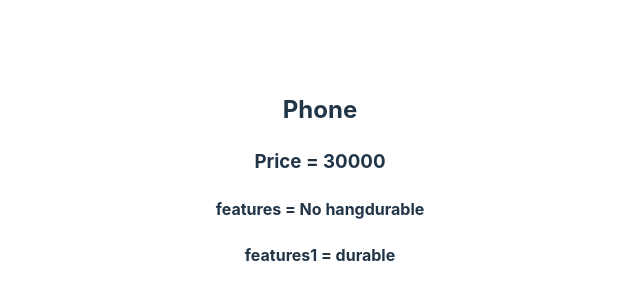
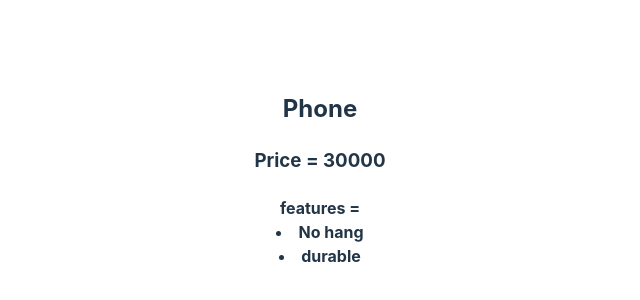
Before and after one commit to Ankitjigna/reactPractice, a React (Vite) app: page / in a window 1280 px wide. Shown: the part 200-500 px from the top of the page, without its empty margins (320-960 px from the left). Built offline with nearby package versions, Linux system fonts and the light colour scheme.

Commit message:
rendering arrays

```diff
--- a/src/Product.jsx
+++ b/src/Product.jsx
@@ -1,12 +1,12 @@
 import "./Product.css"
 
-function Product({Title ,Price ,features,features1 }) {
+function Product({Title ,Price ,features }) {
+    const list = features.map((feature)=><li>{feature}</li>)
     return (
         <div className="Product">
             <h2>{Title}</h2>
             <h3>Price = {Price}</h3>
-            <h4>features = {features}</h4>
-            <h4>features1 = {features1.b}</h4>
+            <h4>features = {list}</h4>
         </div>
     )
 }
--- a/src/ProductTab.jsx
+++ b/src/ProductTab.jsx
@@ -2,10 +2,10 @@ import Product from "./Product.jsx";
 
 function ProductTab() {
   let features = ["No hang","durable"];
-  let option = {a:"No hang",b:"durable"};
+
   return (
     <>
-      <Product Title="Phone"  Price={30000} features={features} features1={option}/>
+      <Product Title="Phone"  Price={30000} features={features}/>
       {/* <Product Title="Laptop" Price={98000}/>
       <Product Title="Camera" Price={50000}/>
       <Product Title="Tablet" Price={60000}/> */}
```
